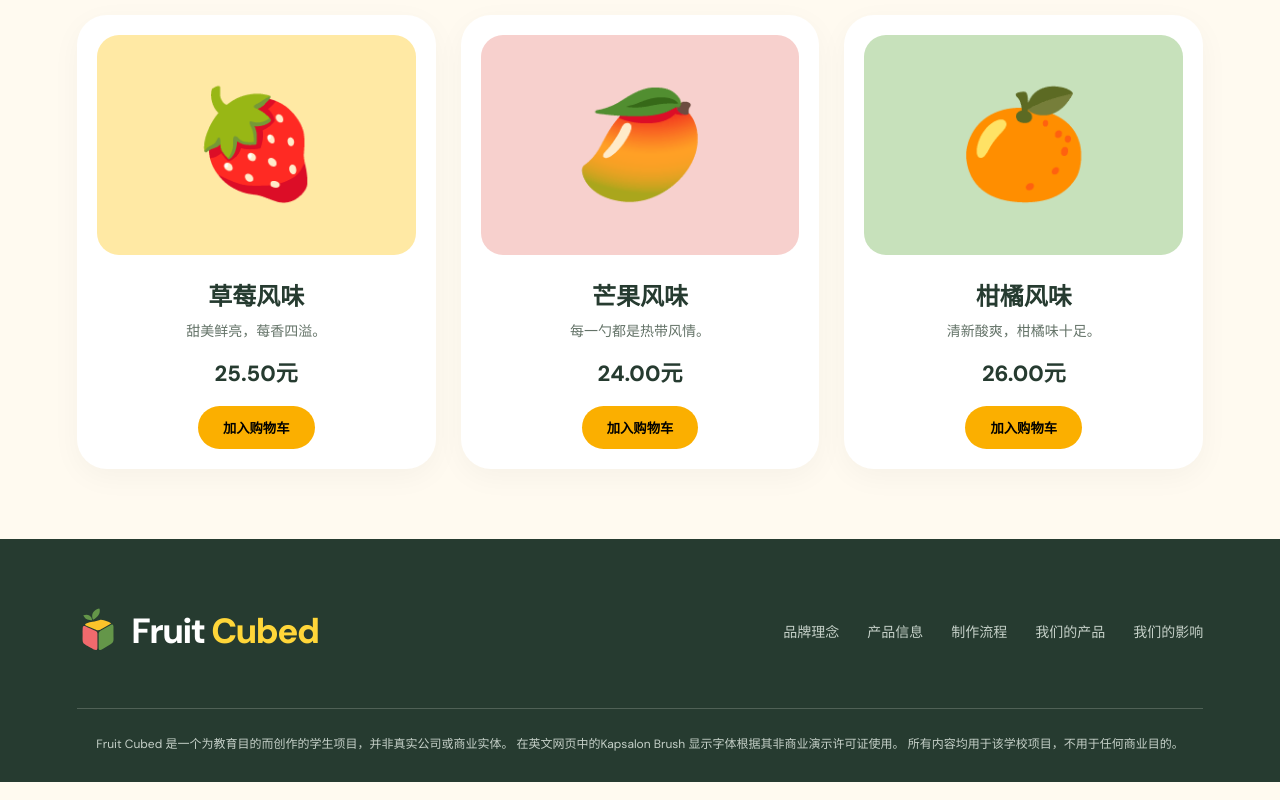
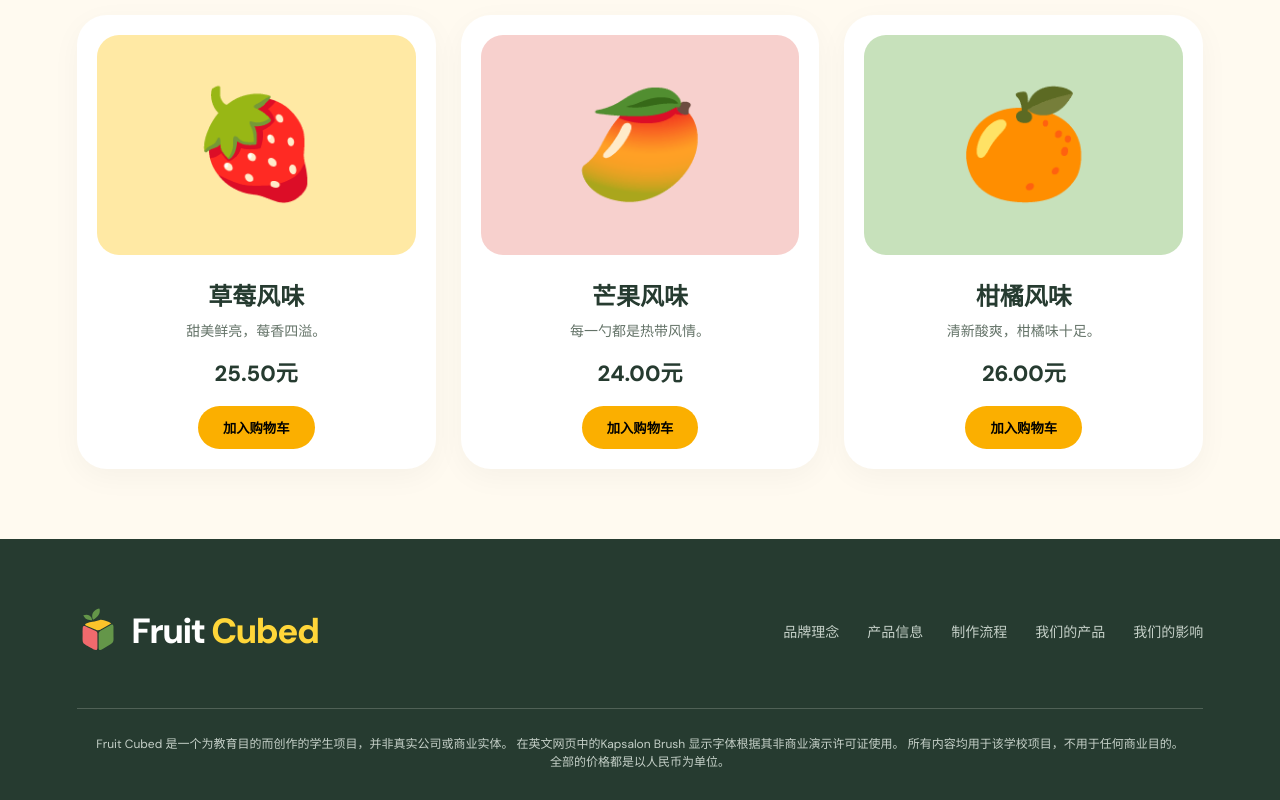
Before and after one commit to Fruit-Cubed/fruit-cubed-website, a plain HTML site: page zh.html in a window 1280 px wide. Shown: the part 3020-3820 px from the top of the page. Drawn offline with Linux system fonts and the light colour scheme; a web font is replaced by a local one.

Commit message:
Add currency note

```diff
--- a/zh.html
+++ b/zh.html
@@ -296,6 +296,8 @@
         Fruit Cubed 是一个为教育目的而创作的学生项目，并非真实公司或商业实体。
         在英文网页中的Kapsalon Brush 显示字体根据其非商业演示许可证使用。
         所有内容均用于该学校项目，不用于任何商业目的。
+        <br/>
+        全部的价格都是以人民币为单位。
     </p>
 </footer>
 
```
Also changed, not shown: index.html (+2 -0 lines).
